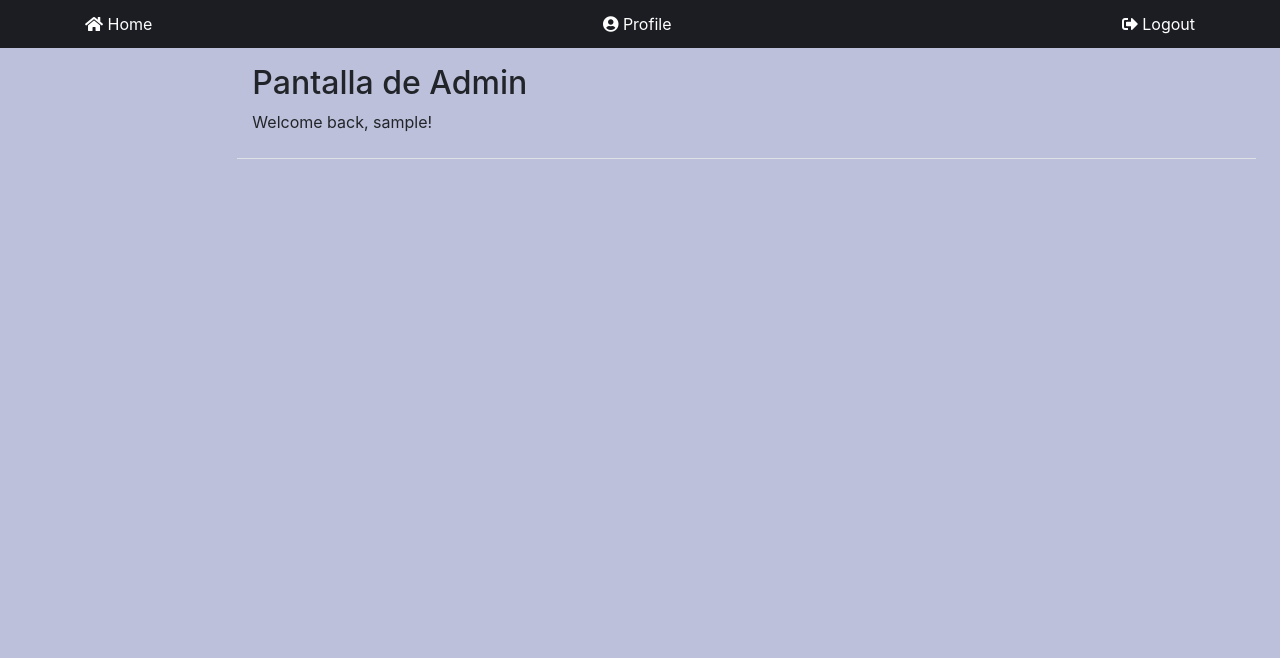
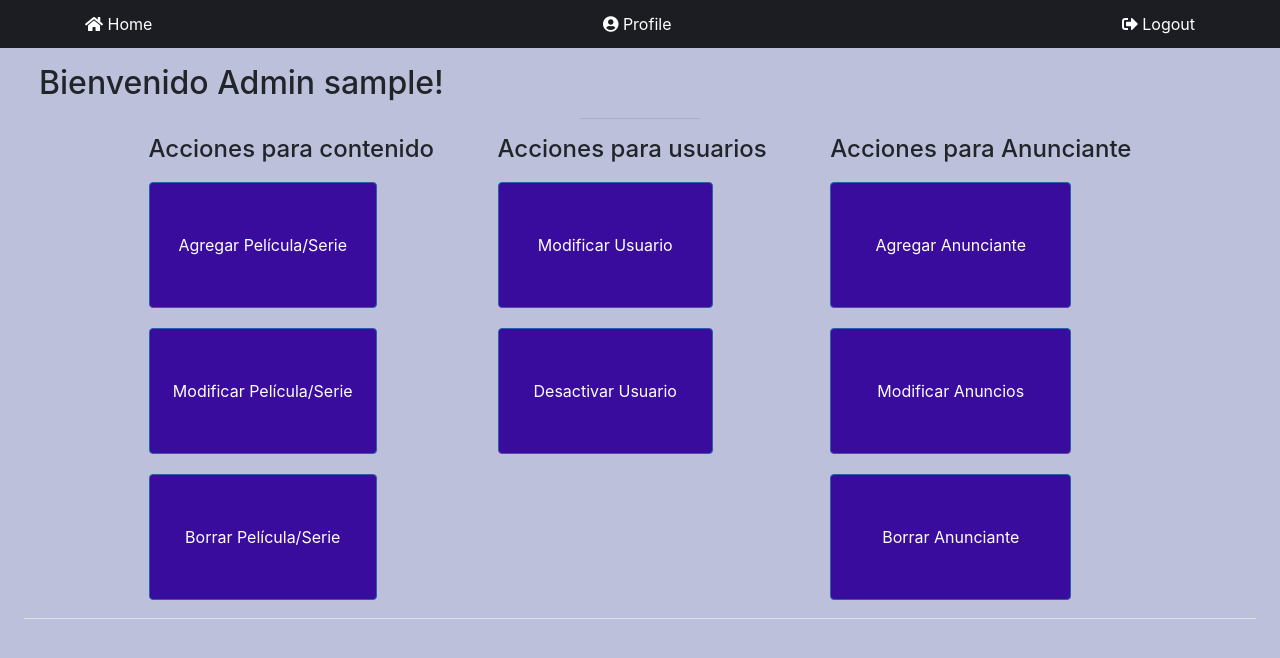
Before and after one commit to MarianoReyes/Proyecto2Bases_CopiaNetflix, a Flask app: page /home_admin in a window 1280 px wide. Shown: the top 658 px of the page. Run offline with Flask 2, Linux system fonts and the light colour scheme; the visitor is signed in with stand-in values (Sample User, id 1); data that the repository does not hold is empty; some libraries are stand-ins or nearby versions.

Commit message:
inicios del admin

```diff
--- a/app.py
+++ b/app.py
@@ -31,6 +31,9 @@ def home():
                        [account['email']])
         perfiles = cursor.fetchall()
 
+        if account['admin'] == 1:
+            return redirect(url_for('home_admin'))
+
         # User is loggedin show them the home page
         return render_template('home.html', username=session['username'], account=account, perfiles=perfiles)
 
@@ -43,8 +46,13 @@ def home_admin():
     # Check if user is loggedin
     if 'loggedin' in session:
 
+        cursor = conn.cursor(cursor_factory=psycopg2.extras.DictCursor)
+
+        cursor.execute('SELECT * FROM cuentas WHERE id = %s', [session['id']])
+        account = cursor.fetchone()
+
         # User is loggedin show them the home page
-        return render_template('home_admin.html', username=session['username'])
+        return render_template('home_admin.html', username=session['username'], account=account)
 
     # User is not loggedin redirect to login page
     return redirect(url_for('login'))
@@ -120,7 +128,6 @@ def crear_perfil():
         else:
             if request.method == 'POST' and 'nombreperfil' in request.form:
                 flash('Ya no se pueden crear mas perfiles')
-
 
     return render_template('crear_perfil.html', username=session['username'])
 
@@ -241,7 +248,9 @@ def cambiocuenta():
     # rediregir a cambio cuenta
     return render_template('cambiocuenta.html', account=account)
 
-#Pagina de home de perfiles
+# Pagina de home de perfiles
+
+
 @app.route('/homep/<name>')
 def homep(name):
     cursor = conn.cursor(cursor_factory=psycopg2.extras.DictCursor)
@@ -256,12 +265,14 @@ def homep(name):
     perfil = cursor.fetchone()
     print(perfil)
 
-    #Mando a llamar Peliculas y series
-    cursor.execute('select distinct serie_pelicula,imagen,link_repro from serie_peliculas')
+    # Mando a llamar Peliculas y series
+    cursor.execute(
+        'select distinct serie_pelicula,imagen,link_repro from serie_peliculas')
     series_peliculas = cursor.fetchall()
 
     # Mandar a pagina de inicio del perfil
-    return render_template('homep.html', account=account, perfil=perfil,series_peliculas=series_peliculas)
+    return render_template('homep.html', account=account, perfil=perfil, series_peliculas=series_peliculas)
+
 
 @app.route('/mylist/<name>')
 def mylist(name):
@@ -277,13 +288,13 @@ def mylist(name):
     perfil = cursor.fetchone()
     print(perfil)
 
-    #Mando a llamar Peliculas y series
-    cursor.execute('select distinct serie_pelicula from contenido inner join serie_peliculas ON serie_pelicula = serie_pelicula')
+    # Mando a llamar Peliculas y series
+    cursor.execute(
+        'select distinct serie_pelicula from contenido inner join serie_peliculas ON serie_pelicula = serie_pelicula')
     vistos = cursor.fetchall()
 
     # Mandar a pagina de inicio del perfil
-    return render_template('mylist.html', account=account, perfil=perfil,vistos=vistos)
-
+    return render_template('mylist.html', account=account, perfil=perfil, vistos=vistos)
 
 
 @app.route('/logout')
--- a/static/css/style.css
+++ b/static/css/style.css
@@ -14,7 +14,8 @@ body {
 }
 
 .btn-perfil{
-  padding: 50px!important;
+  padding: 50px 0!important;
+  margin: 10px 0;
   width: 80%;
   color: #fff;
 }
--- a/templates/home_admin.html
+++ b/templates/home_admin.html
@@ -4,7 +4,48 @@
 
 {% block content %}
 
-<h1 class="h2">Pantalla de Admin</h1>
-<p>Welcome back, {{ username }}!</p>
+<h1 class="h2">Bienvenido Admin {{ username }}!</h1>
+<hr>
+<div class=" container">
+    <div class="row" style="justify-content: space-evenly;">
+        <div class=" row" style="flex-direction: column;">
+            <h4>Acciones para contenido</h4>
+
+
+            <a class="btn btn-perfil btn-p2" href="">Agregar Película/Serie</a>
+
+
+            <a class="btn btn-perfil btn-p2" href="">Modificar Película/Serie</a>
+
+
+            <a class="btn btn-perfil btn-p2" href="">Borrar Película/Serie</a>
+
+
+        </div>
+
+        <div class=" row" style="flex-direction: column;">
+
+            <h4>Acciones para usuarios</h4>
+
+            <a class="btn btn-perfil btn-p2" href="">Modificar Usuario</a>
+
+
+            <a class="btn btn-perfil btn-p2" href="">Desactivar Usuario</a>
+
+
+        </div>
+        <div class=" row" style="flex-direction: column;">
+
+            <h4>Acciones para Anunciante</h4>
+
+            <a class="btn btn-perfil btn-p2" href="">Agregar Anunciante</a>
+
+            <a class="btn btn-perfil btn-p2" href="">Modificar Anuncios</a>
+
+            <a class="btn btn-perfil btn-p2" href="">Borrar Anunciante</a>
+
+        </div>
+    </div>
+</div>
 
 {% endblock %}
--- a/templates/layout.html
+++ b/templates/layout.html
@@ -57,7 +57,7 @@
           </div>
         </nav-->
 
-        <main role="main" class="col-md-9 ml-sm-auto col-lg-10 pt-3 px-4">
+        <main role="main" class="col-md-12 ml-sm-auto col-lg-12 pt-3 px-4">
           <div class="d-flex justify-content-between flex-wrap flex-md-nowrap align-items-center pb-2 mb-3 border-bottom">
                 <div class="col-12">
                 {% block content %}{% endblock %}
```
Also changed, not shown: templates/profile.html (+10 -1 lines).
